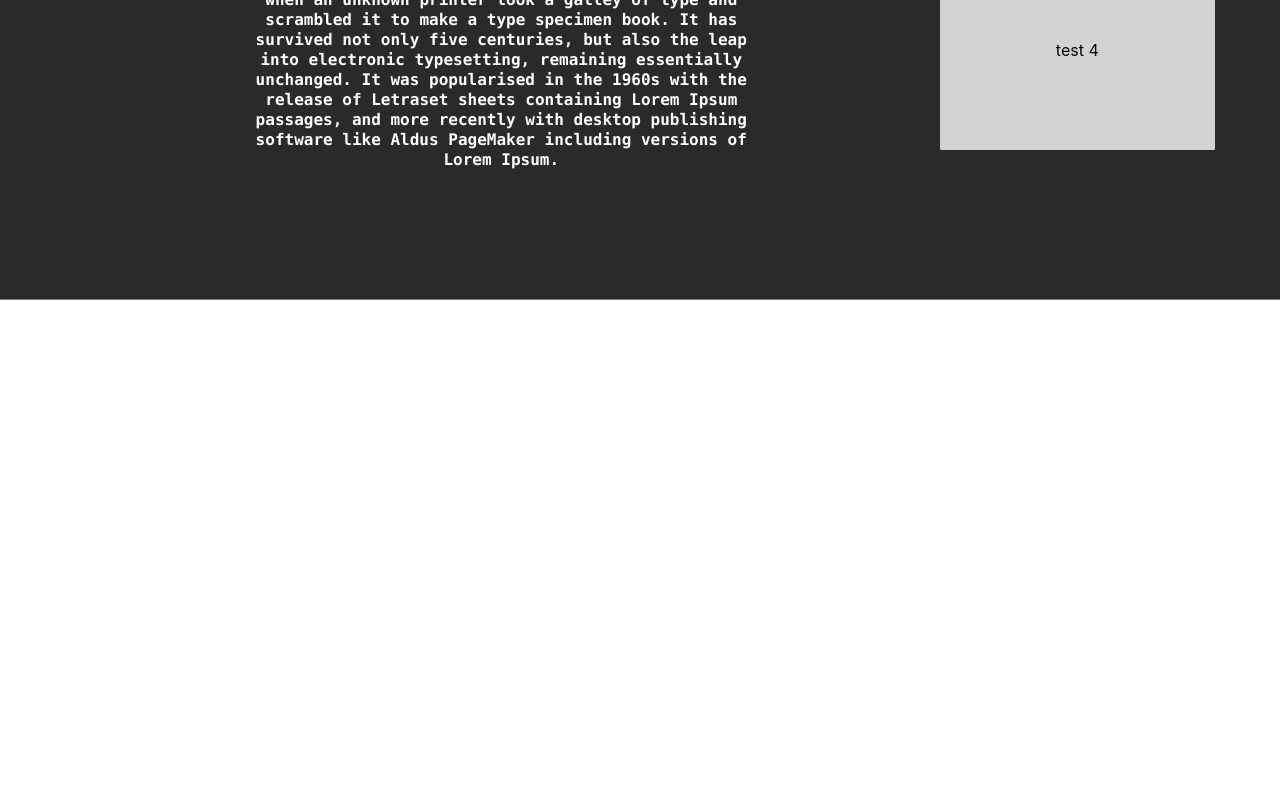
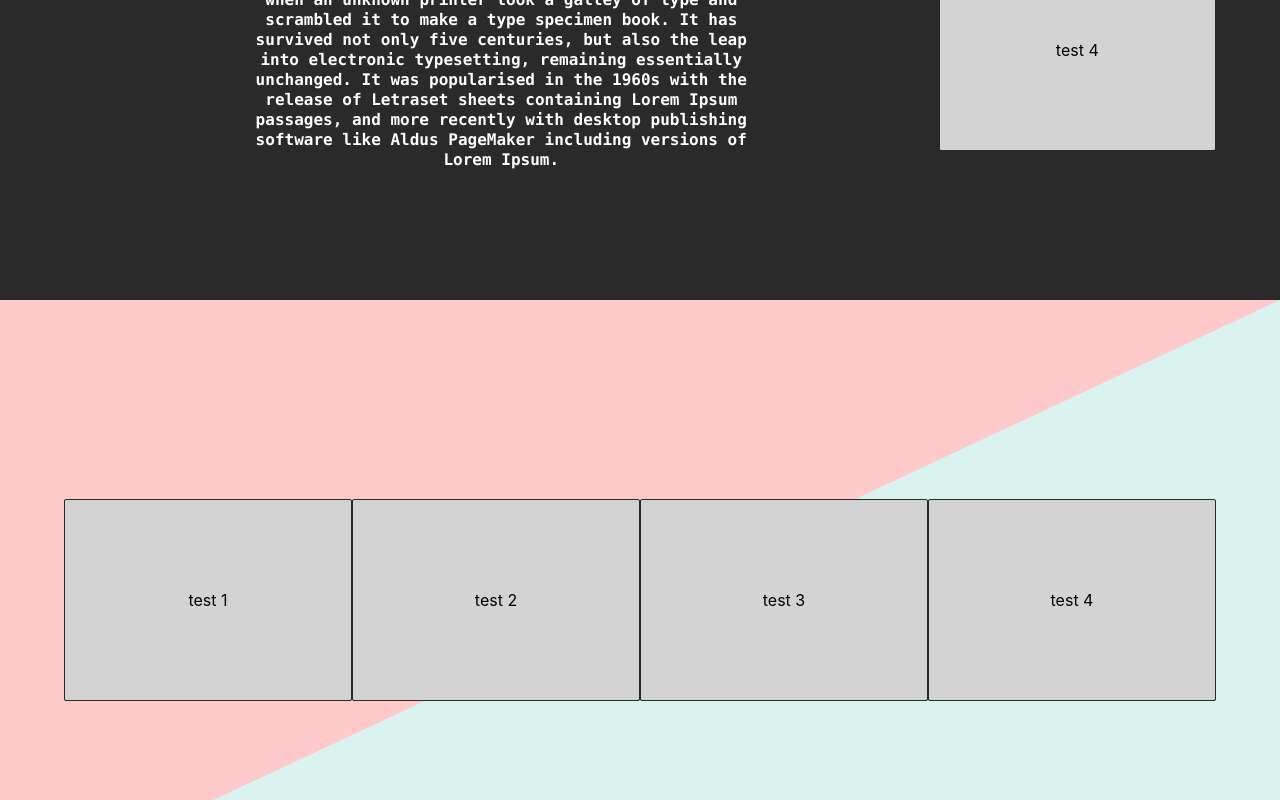
Before and after one commit to Ryntak94/portfolio, a React (Create React App) app: page / in a window 1280 px wide. Shown: the part 2700-3500 px from the top of the page. Before the commit the page ends 3000 px from the top, so only its background shows below. Built offline with nearby package versions, Linux system fonts and the light colour scheme.

Commit message:
add section to be used for TL projects

```diff
--- a/src/App.js
+++ b/src/App.js
@@ -31,6 +31,7 @@ class App extends Component {
             <Banner/>
             <Content projects={this.state.projects}/>
             <Description projects={this.state.projects}/>
+            <Content flipped={true} projects={this.state.projects}/>
             </div>
         );
     }
--- a/src/components/content.js
+++ b/src/components/content.js
@@ -17,11 +17,26 @@ clip-path: polygon(0% 0%, 0% 100%, 100% 0%);
     height: 600px;
     background: #DAF3EF;
     width:100%;
-/* width: 100px; */
-/* background: blue; */
     position: absolute;
-/* z-index: 100; */
 `
+
+const ContentContainer2 = styled.div`
+    width: 100%;
+    display: flex;
+    justify-content: center;
+    align-items: center;
+    background: #DAF3EF;
+    height: 600px;
+`
+const BackgroundTriangle2 = styled.div`
+    -webkit-clip-path: polygon(0% 0%, 0% 100%, 100% 0);
+    clip-path: polygon(0% 0%, 0% 100%, 100% 0%);
+    height: 600px;
+    background: #FECACC;
+    width:100%;
+    position: absolute;
+`
+
 const Info = styled.div`
     z-index: 1
     display: flex;
@@ -33,8 +48,22 @@ class Content extends Component {
     constructor(props)  {
         super(props);
     }
+
     render()    {
         return  (
+            <>
+            {this.props.flipped ? (
+                <ContentContainer2>
+                    <Info>
+                        {
+                            this.props.projects.map(project =>  {
+                                return <Project pName={project.name} />
+                            })
+                        }
+                    </Info>
+                    <BackgroundTriangle2/>
+                </ContentContainer2>
+            )   : (
                 <ContentContainer>
                     <Info>
                         {
@@ -47,6 +76,9 @@ class Content extends Component {
                 </ContentContainer>
             )
         }
+            </>
+        )
+    }
 }
 
 export default Content;
--- a/src/components/description.js
+++ b/src/components/description.js
@@ -6,7 +6,7 @@ import Project from './project.js'
 const DescriptionContainer = styled.div`
     height: 500px;
     box-sizing: border-box;
-    border-bottom: solid 1px gray;
+    /* border-bottom: solid 1px gray; */
     display: flex;
     align-items: center;
     padding: 5%;
@@ -16,7 +16,7 @@ const DescriptionContainer = styled.div`
 const DescriptionContainer2 = styled.div`
     height: 500px;
     box-sizing: border-box;
-    border-bottom: solid 1px gray;
+    /* border-bottom: solid 1px gray; */
     display: flex;
     flex-direction: row-reverse;
     align-items: center;
```
Lines whose indentation alone changed are shown as unchanged.
